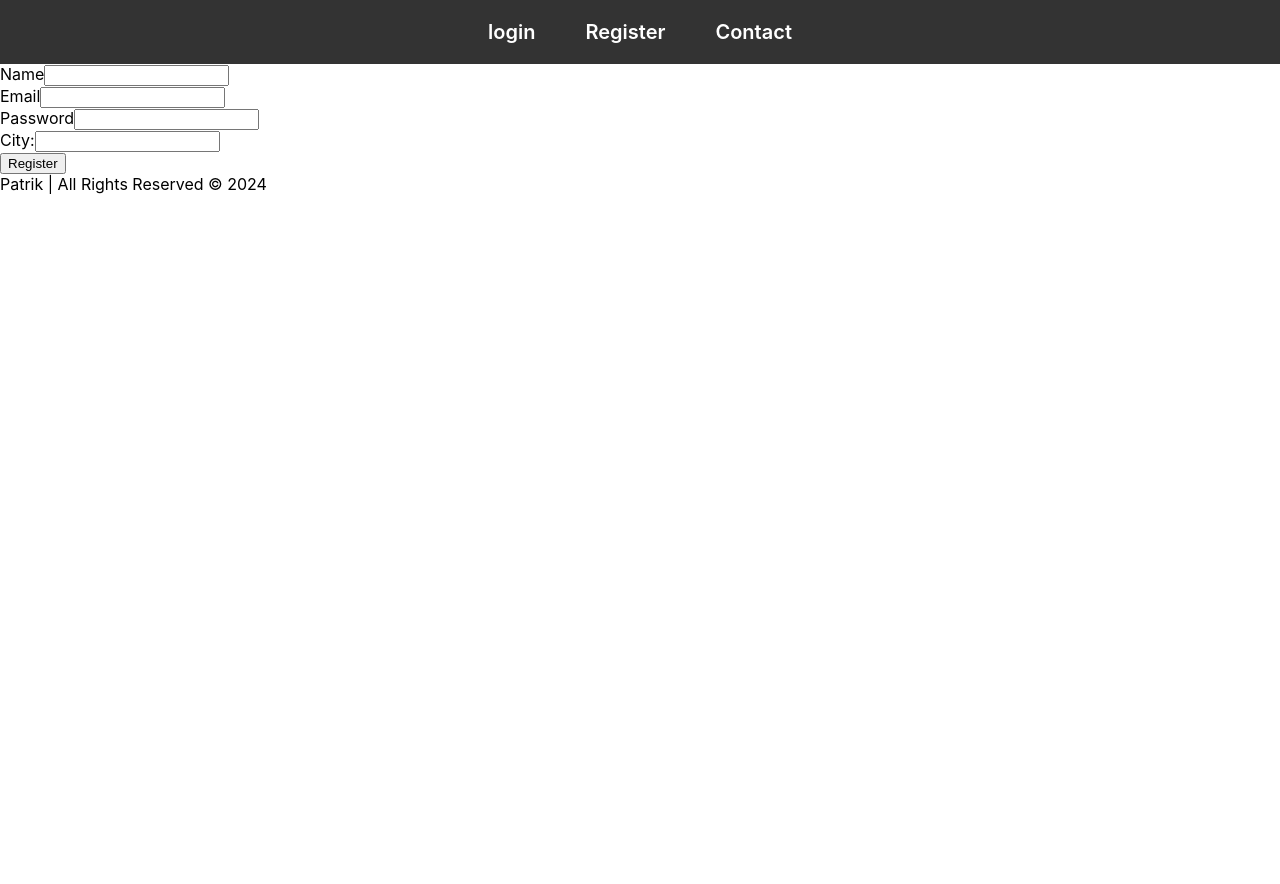
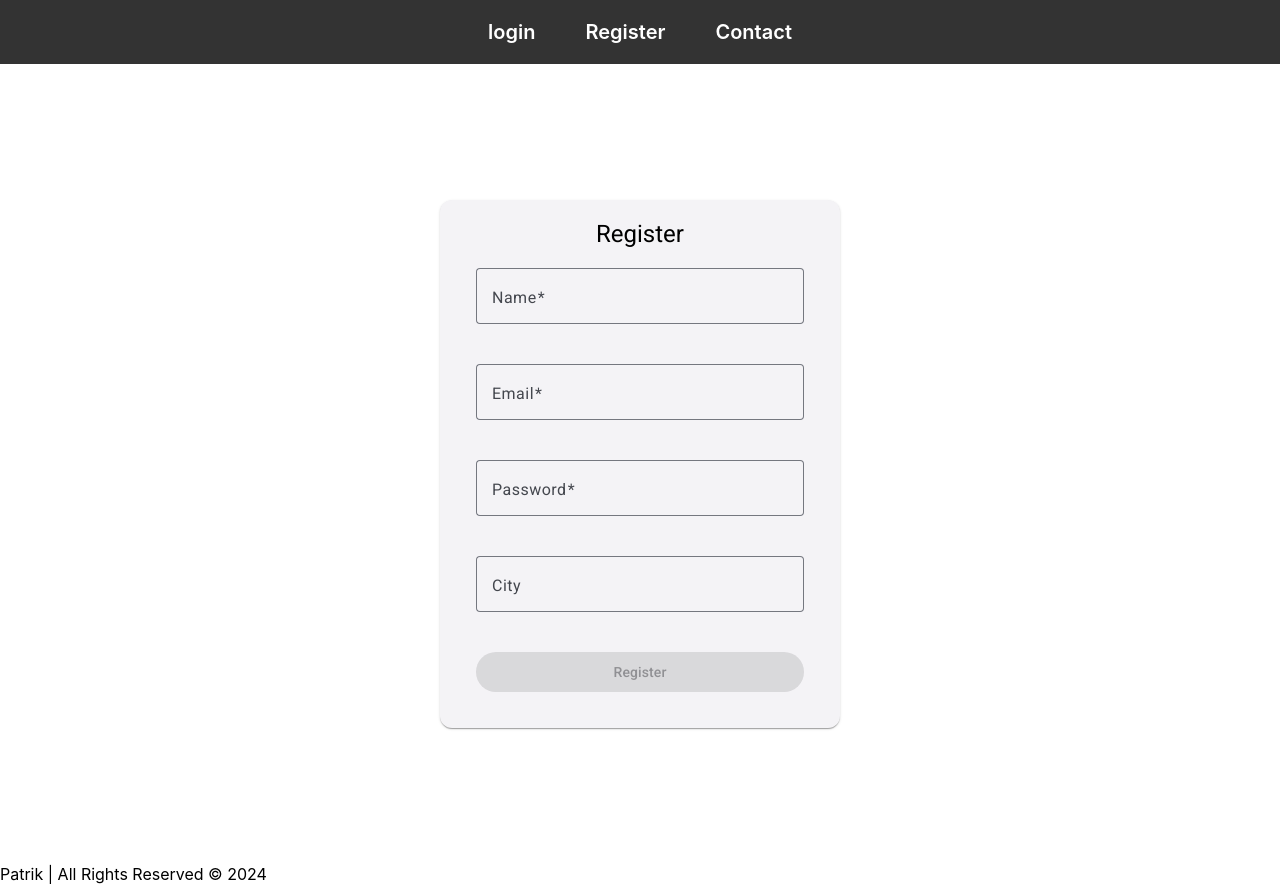
Before and after one commit to PatrikHogblom/EcommerceWebProject, an Angular app: page /register in a window 1280 px wide. Before the commit the page ends 800 px from the top, so only its background shows below. Built offline with nearby package versions, Linux system fonts and the light colour scheme.

Commit message:
have changed to use registerForm instead and added a css style, also remove signup folder to use register instead

```diff
--- a/angular.json
+++ b/angular.json
@@ -32,7 +32,7 @@
               }
             ],
             "styles": [
-              "@angular/material/prebuilt-themes/magenta-violet.css",
+              "@angular/material/prebuilt-themes/azure-blue.css",
               "src/styles.scss"
             ],
             "scripts": []
@@ -92,7 +92,7 @@
               }
             ],
             "styles": [
-              "@angular/material/prebuilt-themes/magenta-violet.css",
+              "@angular/material/prebuilt-themes/azure-blue.css",
               "src/styles.scss"
             ],
             "scripts": []
--- a/src/app/register/register.component.html
+++ b/src/app/register/register.component.html
@@ -1,22 +1,42 @@
 <div class="container">
-  <p *ngIf="errorMessage" class="error-message">{{ errorMessage }}</p>
-  <form (submit)="handleSumbit()">
-    <div class="form-group">
-      <label for="name">Name</label>
-      <input type="text" class="form-control" id="name" name="name" [(ngModel)]="formData.name" required>
-    </div>
-    <div class="form-group">
-      <label for="email">Email</label>
-      <input type="email" class="form-control" id="email" name="email" [(ngModel)]="formData.email" required>
-    </div>
-    <div class="form-group">
-      <label for="password">Password</label>
-      <input type="password" class="form-control" id="password" name="password" [(ngModel)]="formData.password" required>
-    </div>
-    <div class="form-group">
-      <label>City:</label>
-      <input type="text" name="city" [(ngModel)]="formData.city" required />
-    </div>
-    <button type="submit" class="btn btn-primary">Register</button>
-  </form>
+
+  <mat-card>
+    <mat-card-title>
+      Register
+    </mat-card-title>
+    <mat-card-content>
+      <form [formGroup]="registerForm" (ngSubmit)="handleSubmit()">
+
+        <mat-form-field appearance="outline">
+          <mat-label>Name</mat-label>
+          <input matInput formControlName="name">
+          <mat-error *ngIf="registerForm.get('name')?.invalid">Name is required</mat-error>
+        </mat-form-field>
+
+        <mat-form-field appearance="outline">
+          <mat-label>Email</mat-label>
+          <input matInput type="email" formControlName="email">
+          <mat-error *ngIf="registerForm.get('email')?.invalid">Enter a valid email</mat-error>
+        </mat-form-field>
+
+        <mat-form-field appearance="outline">
+          <mat-label>Password</mat-label>
+          <input matInput type="password" formControlName="password">
+          <mat-error *ngIf="registerForm.get('password')?.invalid">Password must be at least 6 characters</mat-error>
+        </mat-form-field>
+
+        <mat-form-field appearance="outline">
+          <mat-label>City</mat-label>
+          <input matInput formControlName="city">
+          <mat-error *ngIf="registerForm.get('city')?.invalid">City is required</mat-error>
+        </mat-form-field>
+
+        <button mat-raised-button color="primary" type="submit" [disabled]="registerForm.invalid">
+          Register
+        </button>
+
+      </form>
+    </mat-card-content>
+
+  </mat-card>
 </div>
--- a/src/app/register/register.component.scss
+++ b/src/app/register/register.component.scss
@@ -0,0 +1,51 @@
+.container {
+  display: flex;
+  justify-content: center;
+  align-items: center;
+  height: 100vh;
+}
+
+mat-card {
+  max-width: 400px;
+  width: 100%;
+  padding: 20px;
+
+  @media screen and (max-width: 500px) {
+      max-width: 90%;
+  }
+}
+
+mat-card-title {
+  text-align: center;
+  font-size: 24px;
+  margin-bottom: 20px;
+}
+
+form {
+  display: flex;
+  flex-direction: column;
+  align-items: center;
+}
+
+mat-form-field {
+  width: 100%;
+  margin-bottom: 20px;
+}
+
+button {
+  width: 100%;
+}
+
+@media screen and (max-width: 500px) {
+  mat-card-title {
+      font-size: 20px;
+  }
+
+  mat-form-field {
+      margin-bottom: 10px;
+  }
+}
+
+.error-snackbar {
+  background-color: #f44336 !important;
+}
--- a/src/app/register/register.component.ts
+++ b/src/app/register/register.component.ts
@@ -1,63 +1,67 @@
+import { Component } from '@angular/core';
+import { FormBuilder, FormGroup, ReactiveFormsModule, Validators } from '@angular/forms';
+import { Router } from '@angular/router';
+import { MatSnackBar } from '@angular/material/snack-bar';
 import { UsersService } from './../users.service';
 import { CommonModule } from '@angular/common';
-import { Component } from '@angular/core';
-import { FormsModule } from '@angular/forms';
-import { Router } from '@angular/router';
+import { DemoAngularMaterialModule } from '../DemoAngularMaterialModule';
 
 @Component({
   selector: 'app-register',
-  imports: [FormsModule, CommonModule],
+  imports: [
+    CommonModule,
+    ReactiveFormsModule,
+    DemoAngularMaterialModule
+  ],
   templateUrl: './register.component.html',
-  styleUrl: './register.component.scss'
+  styleUrls: ['./register.component.scss']
 })
 export class RegisterComponent {
 
-  constructor(private readonly usersService: UsersService, private readonly router: Router){}
+  registerForm: FormGroup;
+  hidePassword = true; // Toggle for password visibility
 
-  formData: any = {
-    name: '',
-    email: '',
-    password: '',
-    role: 'USER',
-    city: '',
-  };
-  errorMessage: string = '';
+  constructor(
+    private fb: FormBuilder,
+    private usersService: UsersService,
+    private router: Router,
+    private snackBar: MatSnackBar
+  ) {
+    this.registerForm = this.fb.group({
+      name: ['', Validators.required],
+      email: ['', [Validators.required, Validators.email]],
+      password: ['', [Validators.required, Validators.minLength(6)]],
+      city: [''],
+      role: ['USER']
+    });
+  }
 
-  async handleSumbit()
-  {
-    //check that all fields aren't empty
-    if(!this.formData.name || !this.formData.email || !this.formData.password || !this.formData.city)
-    {
-      this.errorMessage = 'Please fill in all fields';
-      this.showError(this.errorMessage);
+  togglePasswordVisibility() {
+        this.hidePassword = !this.hidePassword;
+  }
+
+  handleSubmit(): void {
+    if (this.registerForm.invalid) {
+      this.showSnackbar('Please fill in all required fields', 'Close', 'error-snackbar');
       return;
     }
 
-    //confirm registration with user
-    const confirmRegister = confirm('Are you sure you want to register the user?');
-    if (!confirmRegister) return;
-
-      this.usersService.register(this.formData).subscribe({
-        next: (response) => {
-          if (response.status === 200)
-          {
-            alert('User registered successfully');
-            this.router.navigate(['/login']);
-          }
-        },
-        error: (error) =>
-        {
-          const errorMessage = typeof error.error === 'string' ? error.error : error.error?.message || 'An error occurred during registration';
-          this.showError(errorMessage);
-        }
-      });
+    this.usersService.register(this.registerForm.value).subscribe({
+      next: () => {
+        this.showSnackbar('User registered successfully', 'Close', 'success-snackbar');
+        this.router.navigate(['/login']);
+      },
+      error: (error) => {
+        const errorMessage = typeof error.error === 'string' ? error.error : error.error?.message || 'An error occurred';
+        this.showSnackbar(errorMessage, 'Close', 'error-snackbar');
+      }
+    });
   }
 
-  showError(message: string) {
-    this.errorMessage = message;
-    setTimeout(() => {
-      this.errorMessage = ''; // Clear the error message after the specified duration
-    }, 10000);
+  private showSnackbar(message: string, action: string, panelClass: string) {
+    this.snackBar.open(message, action, {
+      duration: 5000,
+      panelClass: [panelClass],
+    });
   }
-
 }
```
Also changed, not shown: src/app/signup/signup.component.html (deleted, +0 -54 lines), src/app/signup/signup.component.scss (deleted, +0 -51 lines), src/app/signup/signup.component.ts (deleted, +0 -88 lines), 1 other file (tests, documents, lock files or other folders).
